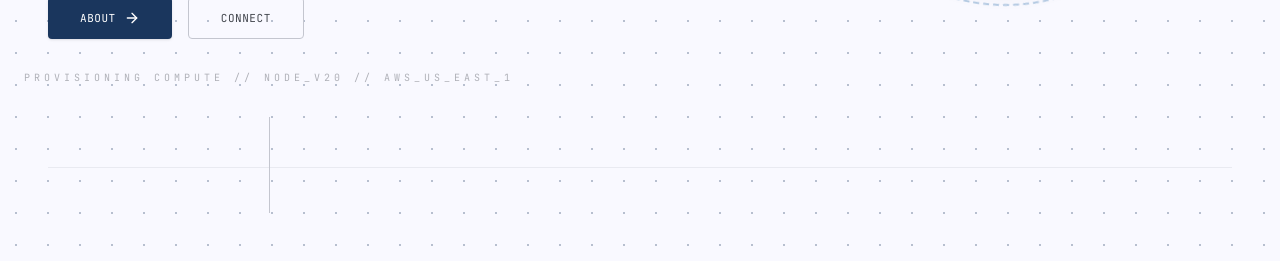
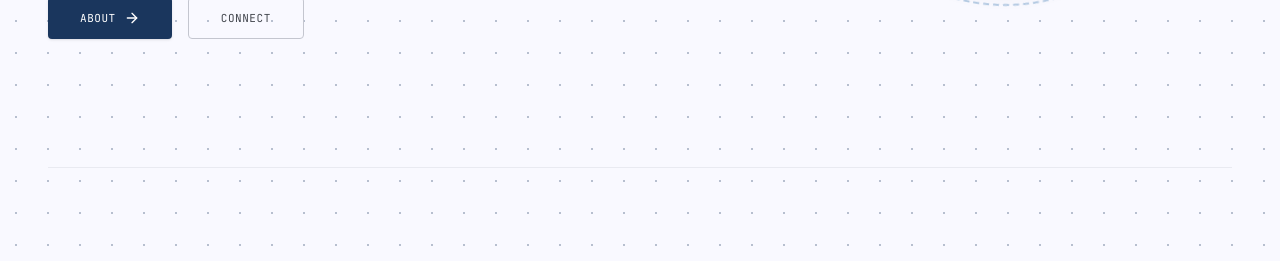
Before and after one commit to Akshay-Simha/akshay-simha-web-portfolio, a React (Vite) app: page / in a window 1280 px wide. Shown: the part 539-800 px from the top of the page. Built offline with nearby package versions, Linux system fonts and the light colour scheme; a web font is replaced by a local one.

Commit message:
refactor: remove sidebar meta details from App component

```diff
--- a/src/App.tsx
+++ b/src/App.tsx
@@ -937,13 +937,6 @@ export default function App() {
       </main>
 
       {/* Floating Meta Details (Scrollable elements might need more space) skipped as requested */}
-
-      <div className="fixed left-6 bottom-12 z-50 hidden xl:flex flex-col gap-8">
-        <div className="writing-vertical-lr text-[10px] font-mono uppercase tracking-[0.4em] text-brand-muted opacity-40">
-          PROVISIONING COMPUTE // NODE_V20 // AWS_US_EAST_1
-        </div>
-        <div className="w-[1px] h-24 bg-brand-border mx-auto" />
-      </div>
     </div>
   );
 }
```
